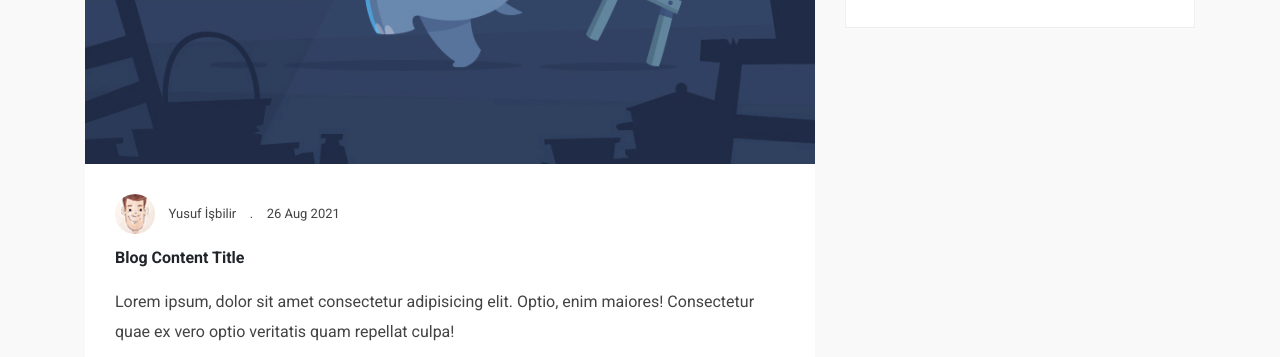
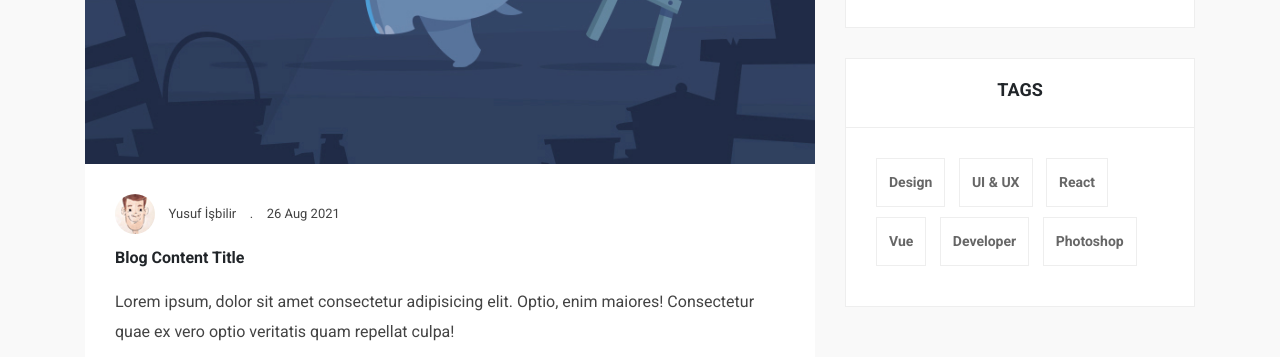
Before and after one commit to yusufisbilir/Re-Blog, a plain HTML site: page docs/index.html in a window 1280 px wide. Shown: the part 2550-2907 px from the top of the page. Drawn offline with nearby package versions, Linux system fonts and the light colour scheme.

Commit message:
tags part done

```diff
--- a/docs/css/main.css
+++ b/docs/css/main.css
@@ -249,13 +249,38 @@ nav.header-menu ul li a:hover{
     margin-bottom: 30px;
     text-transform: uppercase;
 }
-.recent-post-content{
+.sidebar-content{
     padding: 0 30px;
     font-size: 14px;
     font-weight: 600;
     margin-bottom: 30px;
 }
-.recent-post-content img{
+.sidebar-content img{
     margin-bottom: 10px;
 }
 /* recent post end */
+
+
+/* tags start */
+.tags{
+    background-color: #fff;
+    border: 1px solid #eee;
+    margin: 30px 0;
+}
+.tags-item li{
+    display: inline-block;
+}
+.tags-item li a{
+    display: block ;
+    padding: 10px 12px;
+    border: 1px solid #eee;
+    margin-right: 10px;
+    margin-bottom: 10px;
+    transition: .2s all;
+    color: #666;
+}
+.tags-item li a:hover{
+    background-color: #0000ff;
+    color: #fff;
+}
+/* tags end */
--- a/docs/index.html
+++ b/docs/index.html
@@ -232,17 +232,34 @@
                             <div class="sidebar-title">
                                 <h2>Recent Post</h2>
                             </div>
-                            <div class="recent-post-content">
+                            <div class="sidebar-content">
                                 <img src="images/sidebar.jpg" alt="sidebar-image" class="img-fluid">
                                 <p>Lorem ipsum dolor, sit amet consectetur adipisicing elit. Nobis possimus, totam deleniti sunt ad similique.</p>
                             </div>
-                            <div class="recent-post-content">
+                            <div class="sidebar-content">
                                 <img src="images/sidebar.jpg" alt="sidebar-image" class="img-fluid">
                                 <p>Lorem ipsum dolor, sit amet consectetur adipisicing elit. Nobis possimus, totam deleniti sunt ad similique.</p>
                             </div>
-                            <div class="recent-post-content">
+                            <div class="sidebar-content">
                                 <img src="images/sidebar.jpg" alt="sidebar-image" class="img-fluid">
                                 <p>Lorem ipsum dolor, sit amet consectetur adipisicing elit. Nobis possimus, totam deleniti sunt ad similique.</p>
+                            </div>
+                        </div>
+
+                        <!-- tags -->
+                        <div class="tags">
+                            <div class="sidebar-title">
+                                <h2>Tags</h2>
+                            </div>
+                            <div class="sidebar-content">
+                                <ul class="tags-item">
+                                    <li><a href="#">Design</a></li>
+                                    <li><a href="#">UI & UX</a></li>
+                                    <li><a href="#">React</a></li>
+                                    <li><a href="#">Vue</a></li>
+                                    <li><a href="#">Developer</a></li>
+                                    <li><a href="#">Photoshop</a></li>
+                                </ul>
                             </div>
                         </div>
                     </div>
```
